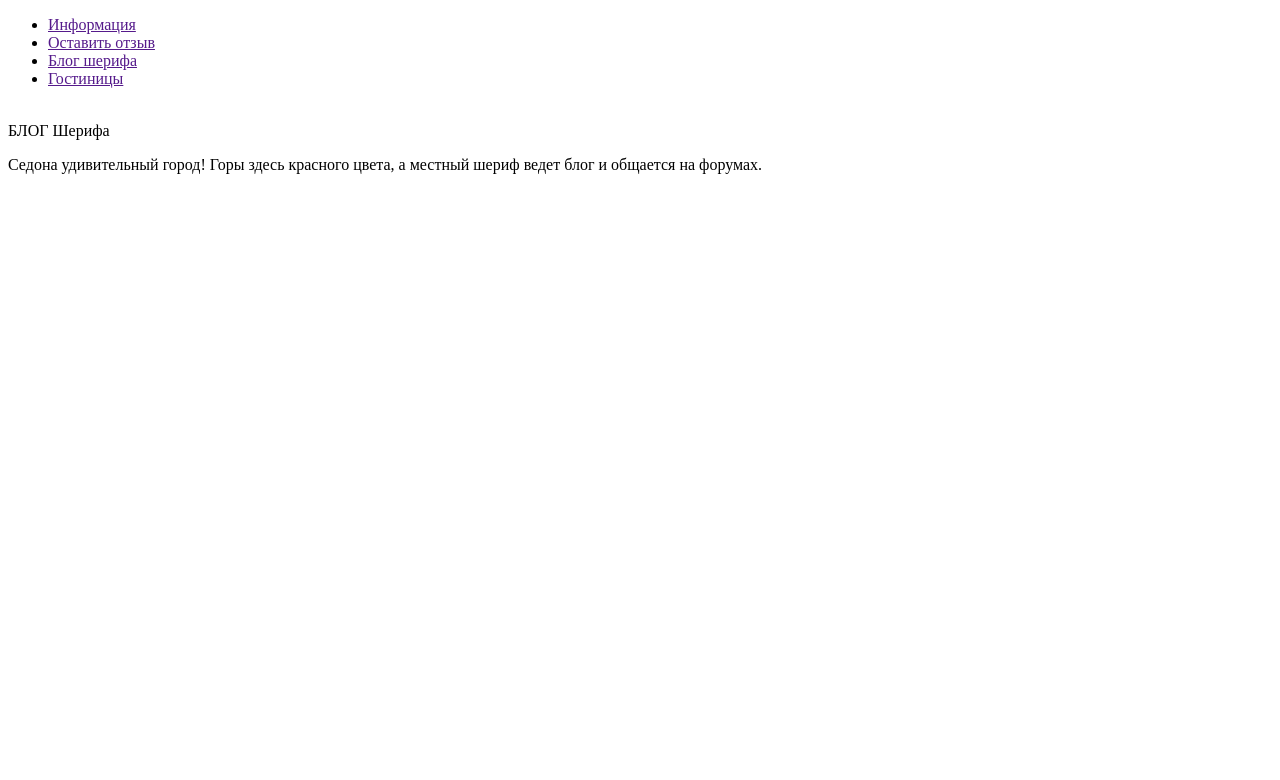
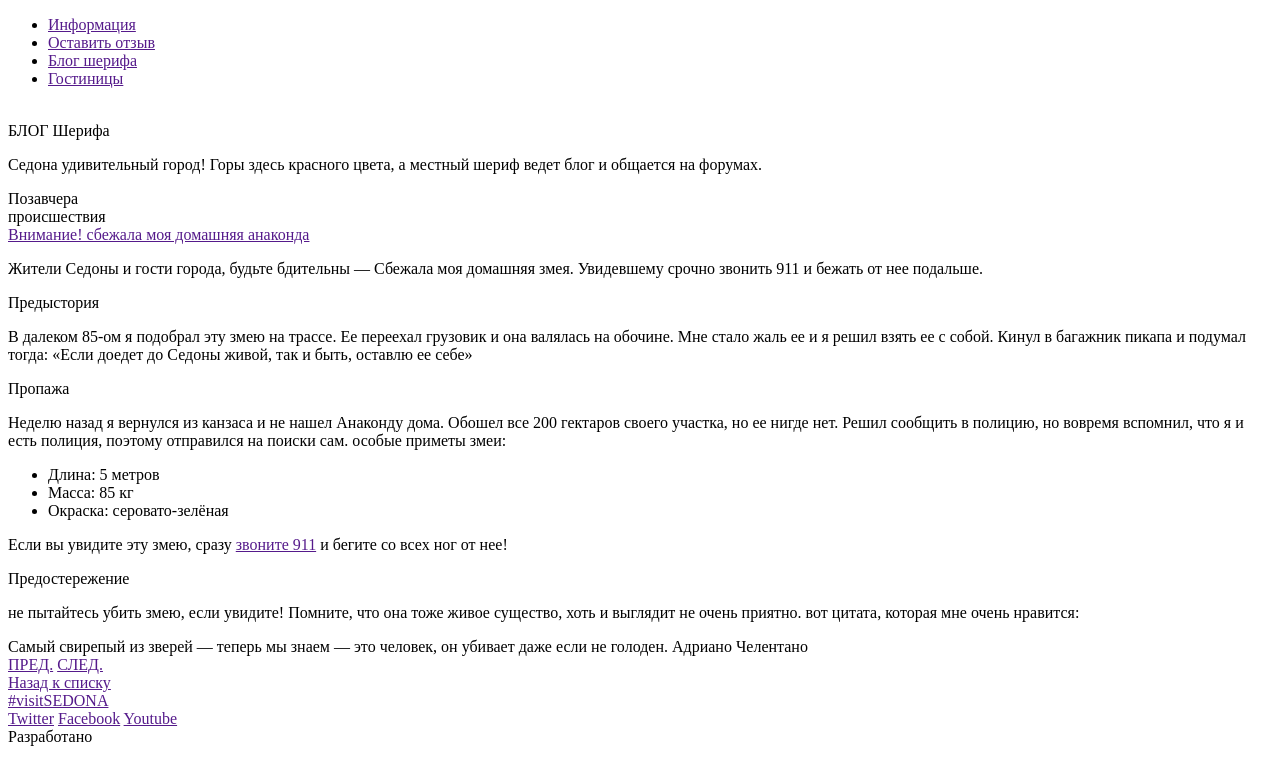
Before and after one commit to EkaterinaPanteleev/90484-sedona, a website: page post.html in a window 1280 px wide. Drawn offline with Linux system fonts and the light colour scheme.

Commit message:
разметка post.html

```diff
--- a/post.html
+++ b/post.html
@@ -33,9 +33,49 @@
         <p>Седона удивительный город! Горы здесь красного цвета, а местный шериф ведет блог и общается на форумах.</p>
       </div>
     </div>
+    <div class="post-content">
+      <div class="post-info">
+        <div class="post-date">Позавчера</div>
+        <div class="post-category">происшествия</div>
+      </div>
+      <div class="post-title"><a href="">Внимание! сбежала моя домашняя анаконда</a></div>
+      <p>Жители Седоны и гости города, будьте бдительны — Сбежала моя домашняя змея. Увидевшему срочно звонить 911 и бежать от нее подальше.</p>
+      <div class="post-subtitle">Предыстория</div>
+      <p>В далеком 85-ом я подобрал эту змею на трассе. Ее переехал грузовик и она валялась на обочине. Мне стало жаль ее и я решил взять ее с собой. Кинул в багажник пикапа и подумал  тогда: «Если доедет до Седоны живой, так и быть, оставлю ее себе»</p>
+      <div class="post-subtitle">Пропажа</div>
+      <p>Неделю назад я вернулся из канзаса и не нашел Анаконду дома. Обошел все 200 гектаров своего участка, но ее нигде нет. Решил сообщить в полицию, но вовремя вспомнил, что я и есть полиция, поэтому отправился на поиски сам. особые приметы змеи:</p>
+      <ul>
+        <li>Длина: 5 метров</li>
+        <li>Масса: 85 кг</li>
+        <li>Окраска: серовато-зелёная</li>
+      </ul>
+      <p>Если вы увидите эту змею, сразу <a href="" class="call">звоните 911</a> и бегите со всех ног от нее!</p>
+      <div class="post-subtitle">Предостережение</div>
+      <p>не пытайтесь убить змею, если увидите! Помните, что она тоже живое существо, хоть и выглядит не очень приятно. вот цитата, которая мне очень нравится:</p>
+      <div class="quote">Самый свирепый из зверей — теперь мы знаем — это человек, он убивает даже если не голоден.
+        <span>Адриано Челентано</span>
+      </div>
+    </div>
+    <nav class="posts-navigation">
+      <div class="row">
+        <a href="" class="btn prev">ПРЕД.</a>
+        <a href="" class="btn next">СЛЕД.</a>
+      </div>
+      <a href="" class="btn back-to-list">Назад к списку</a>
+    </nav>
+  </main>
+<!---->
 
-
-  </main>
+<!--footer-->
+  <footer class="page-footer">
+    <a href="" class="hashtag">#visitSEDONA</a>
+    <div class="social">
+      <a href="" class="social-btn">Twitter</a>
+      <a href="" class="social-btn">Facebook</a>
+      <a href="" class="social-btn">Youtube</a>
+    </div>
+    <div class="develop">Разработано <a href=""></a></div>
+  </footer>
 <!---->
 
 </body>
```
Also changed, not shown: blog.html (+6 -6 lines).
